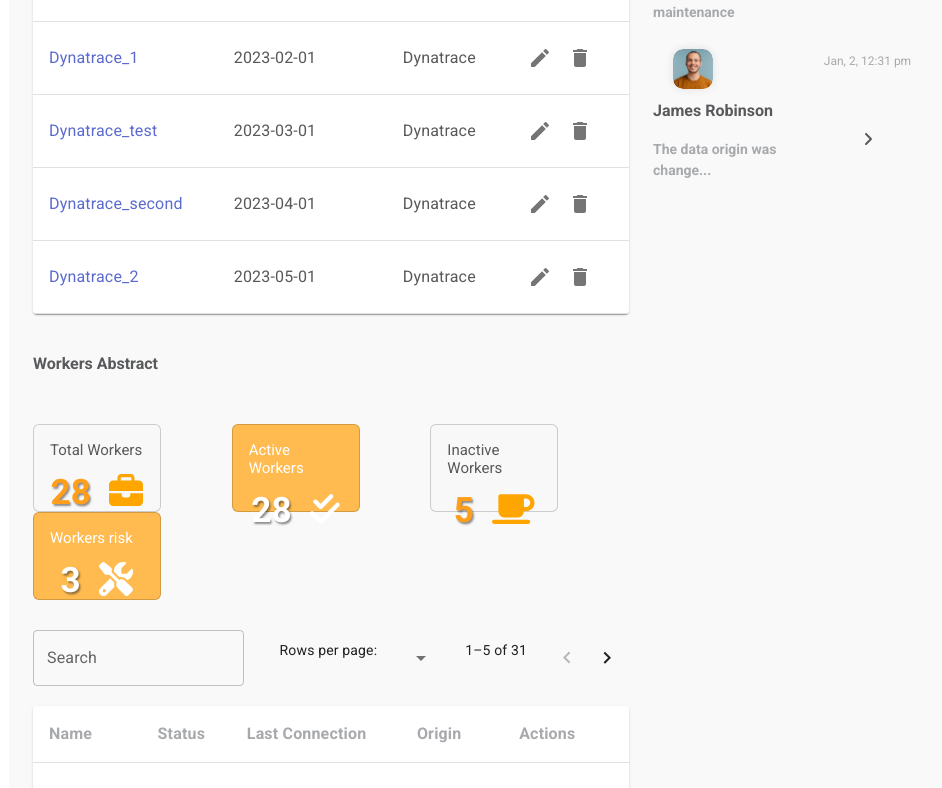
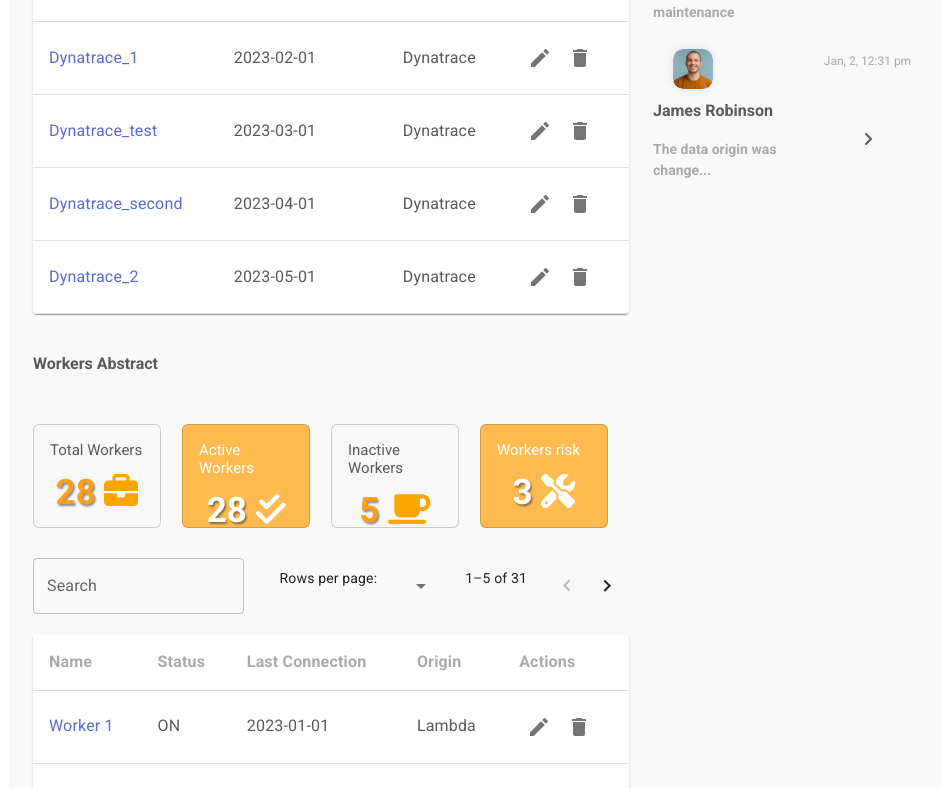
Before and after one commit to DaliaElena/dashboarding, a React (Vite) app: page / in a window 1280 px wide. Shown: the part 448-1236 px from the top of the page, without its empty margins (309-1251 px from the left). Built offline with nearby package versions, Linux system fonts and the light colour scheme.

Commit message:
hot fix cards space

```diff
--- a/src/App.css
+++ b/src/App.css
@@ -293,13 +293,13 @@
 
 .my-card-gray {
   width: 10vw; /* 20% del ancho de la ventana */
-  height: 11vh; /* 15% de la altura de la ventana */
+  height: 13vh; /* 15% de la altura de la ventana */
   background-color: #F8F8F8; /* Fondo gris claro */
 }
 
 .my-card-orange {
   width: 10vw; /* 20% del ancho de la ventana */
-  height: 11vh; /* 15% de la altura de la ventana */
+  height: 13vh; /* 15% de la altura de la ventana */
   background-color: #FFBB4F; /* Fondo naranja claro */
 }
 
--- a/src/components/Cards.tsx
+++ b/src/components/Cards.tsx
@@ -9,7 +9,7 @@
 
 
         <Row>
-            <Col>
+            <Col xs={3}>
                 <Card className='my-card-gray'>
                     <Card.Body>
                 <Row>
@@ -17,14 +17,14 @@
                 </Row>
                 <Row>
                     <Col><Card.Text className='card-text-style' style={{color:'#FF9E18'}}>
-                        28   <FontAwesomeIcon icon={faBriefcase} className='icon-style-fa nohover' style={{ marginLeft: '10px' }}/>
+                        28   <FontAwesomeIcon icon={faBriefcase} className='icon-style-fa nohover' />
                     </Card.Text>
                     </Col>
                 </Row>
                 </Card.Body>
                 </Card>
             </Col>
-            <Col>
+            <Col xs={3}>
                 <Card className='my-card-orange '>
                     <Card.Body>
                 <Row>
@@ -32,14 +32,14 @@
                 </Row>
                 <Row>
                     <Col><Card.Text className='card-text-style' style={{color:'#FFFF'}}>
-                        28   <FontAwesomeIcon icon={faCheckDouble} className='icon-style-fa' style={{ marginLeft: '10px',color:'#FFFF' }}/>
+                        28   <FontAwesomeIcon icon={faCheckDouble} className='icon-style-fa' style={{ color:'#FFFF' }}/>
                     </Card.Text>
                     </Col>
                 </Row>
                 </Card.Body>
                 </Card>
             </Col>
-            <Col>
+            <Col xs={3}>
                 <Card className='my-card-gray'>
                     <Card.Body>
                     <Row>
@@ -47,14 +47,14 @@
                     </Row>
                     <Row>
                         <Col><Card.Text className='card-text-style' style={{color:'#FF9E18'}}>
-                        5   <FontAwesomeIcon icon={faMugSaucer} className='icon-style-fa nohover' style={{ marginLeft: '10px' }}/>
+                            5   <FontAwesomeIcon icon={faMugSaucer} className='icon-style-fa nohover' />
                         </Card.Text>
                         </Col>
                     </Row>
                     </Card.Body>
                 </Card>
             </Col>
-            <Col>
+            <Col xs={3}>
                 <Card className='my-card-orange '>
                     <Card.Body>
                         <Row>
@@ -62,7 +62,7 @@
                         </Row>
                         <Row>
                             <Col><Card.Text className='card-text-style' style={{color:'#FFFF'}}>
-                        3   <FontAwesomeIcon icon={faScrewdriverWrench} className='icon-style-fa' style={{ marginLeft: '10px',color:'#FFFF' }}/>
+                                3   <FontAwesomeIcon icon={faScrewdriverWrench} className='icon-style-fa' style={{color:'#FFFF' }}/>
                             </Card.Text>
                             </Col>
                         </Row>
```
Lines whose indentation alone changed are shown as unchanged.
